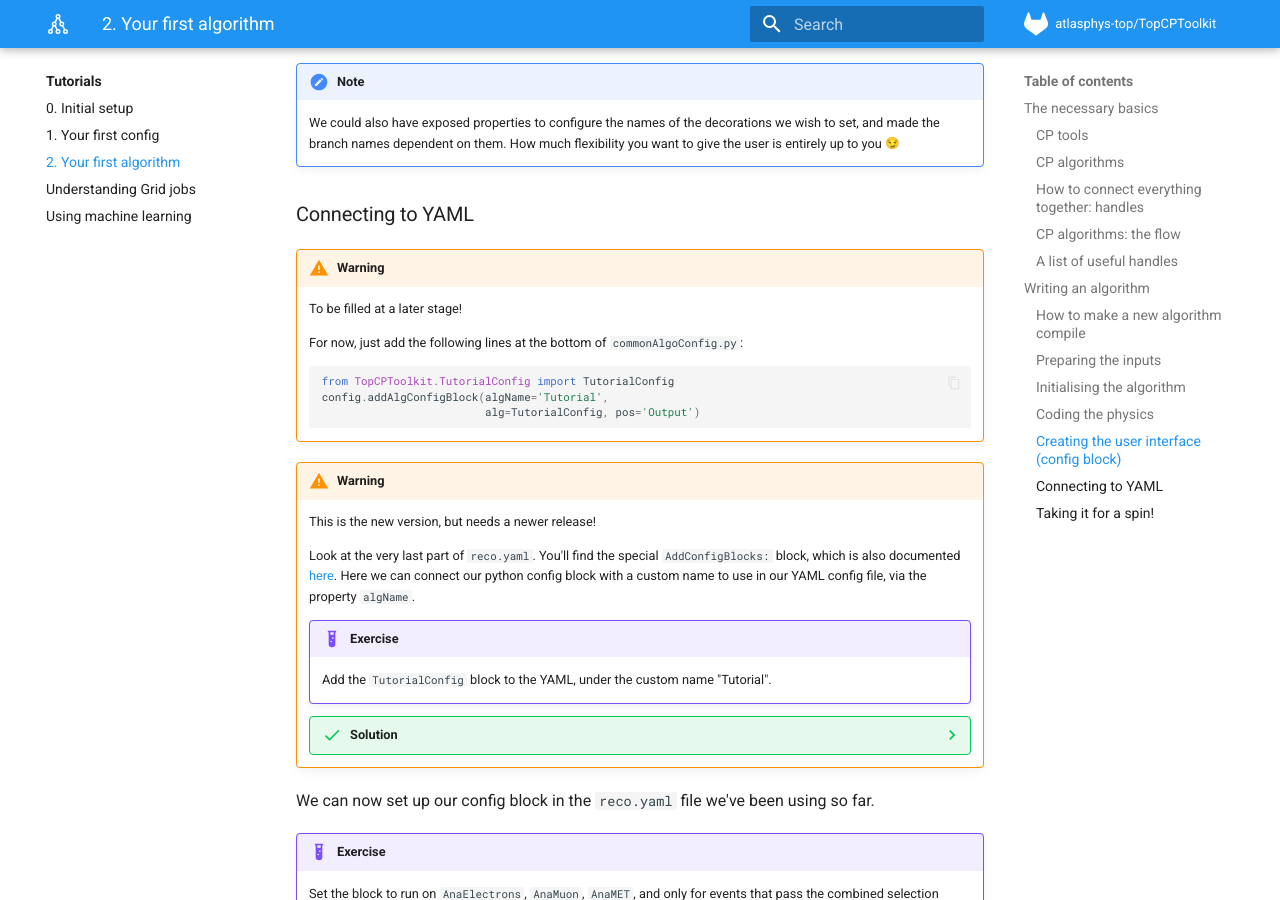
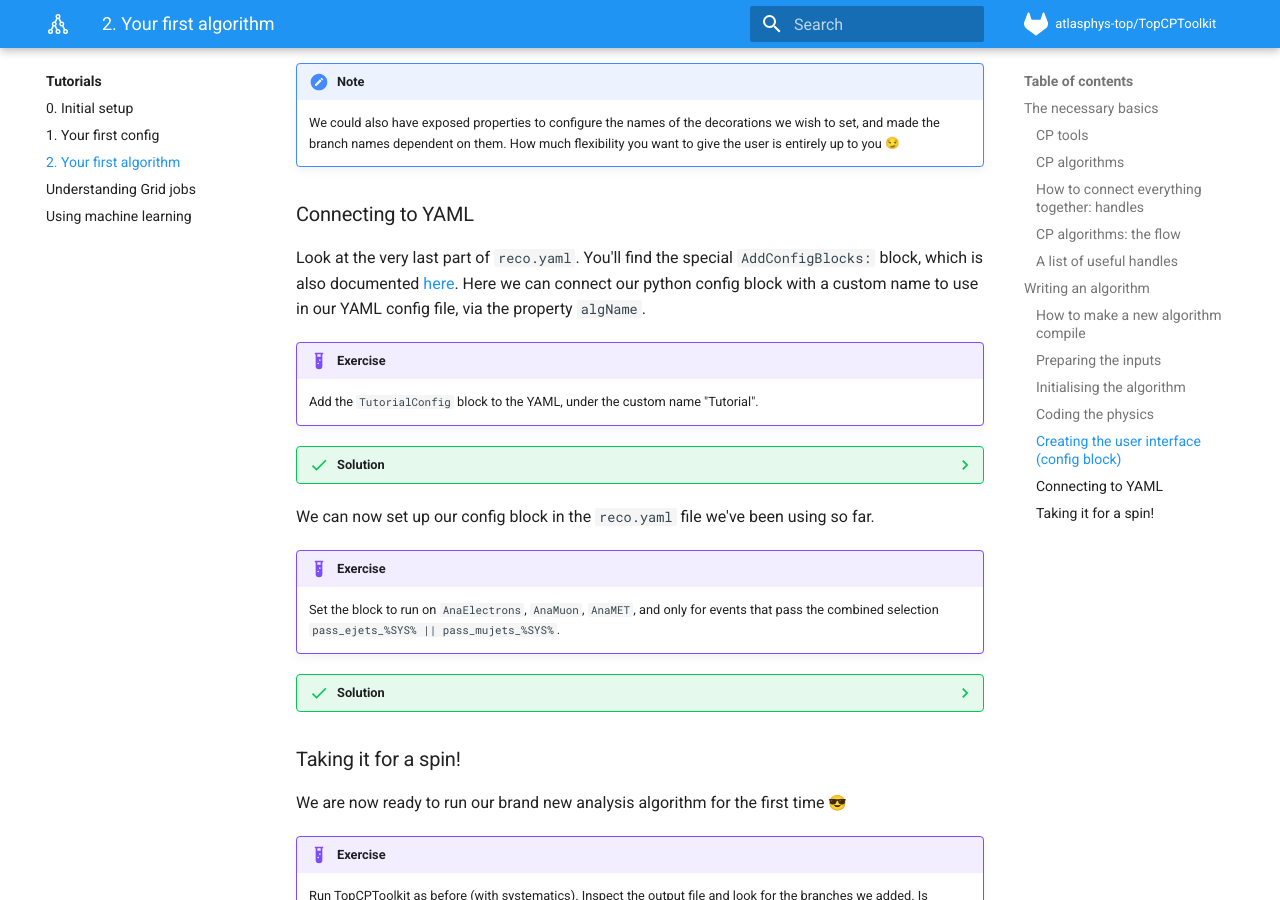
Before and after one commit to SuperNova76/TopCPToolKit, an MkDocs documentation site: the page built from docs/tutorials/write_algorithm.md, in a window 1280 px wide and 900 px high, scrolled down 10011 px. Built offline with MkDocs 1.6.1 and Material for MkDocs 9.7.7, drawn with Linux system fonts in a browser that asks for light colours; emoji names are drawn with the system emoji font; formulas are drawn with MathJax 3.

````diff
--- a/docs/tutorials/write_algorithm.md
+++ b/docs/tutorials/write_algorithm.md
@@ -437,7 +437,7 @@ You can find a skeleton of that config block in [source/TopCPToolkit/python/Tuto
 
 ??? success "Solution"
     The config block is a class `TutorialConfig`, which inherits from `ConfigBlock`.
-    It is named `TopCPToolkitTutorial` by default, and is used to set up an instance of the `top::TutorialAlg` (here called `tutorialStuff`).
+    It is used to set up an instance of the `top::TutorialAlg` (here called `tutorialStuff`).
 
     The config block itself currently has two options: a string `electrons`, which is not set by default, and will be used for the algorithm; and a completely unrelated boolean `silliness`, which prints out a message if turned on.
 
@@ -495,34 +495,21 @@ This could be left open to the user, who could map the decorations onto branches
 
 ### Connecting to YAML
 
-!!! warning
-    To be filled at a later stage!
+Look at the very last part of `reco.yaml`.
+You'll find the special `AddConfigBlocks:` block, which is also documented [here](../starting/analysis.md#registering-new-blocks-directly-in-the-yaml-config-since-analysisbase-24240).
+Here we can connect our python config block with a custom name to use in our YAML config file, via the property `algName`.
 
-    For now, just add the following lines at the bottom of `commonAlgoConfig.py`:
-    ```python
-    from TopCPToolkit.TutorialConfig import TutorialConfig
-    config.addAlgConfigBlock(algName='Tutorial',
-                             alg=TutorialConfig, pos='Output')
+!!! example "Exercise"
+    Add the `TutorialConfig` block to the YAML, under the custom name "Tutorial".
+
+??? success "Solution"
+    Add the following list element to `AddConfigBlocks:`:
+    ```yaml
+    - modulePath: 'TopCPToolkit.TutorialConfig'
+      functionName: 'TutorialConfig'
+      algName: 'Tutorial'
+      pos: 'Output'
     ```
-
-!!! warning
-    This is the new version, but needs a newer release!
-
-    Look at the very last part of `reco.yaml`.
-    You'll find the special `AddConfigBlocks:` block, which is also documented [here](../starting/analysis.md#registering-new-blocks-directly-in-the-yaml-config-since-analysisbase-24240).
-    Here we can connect our python config block with a custom name to use in our YAML config file, via the property `algName`.
-
-    !!! example "Exercise"
-        Add the `TutorialConfig` block to the YAML, under the custom name "Tutorial".
-
-    ??? success "Solution"
-        Add the following list element to `AddConfigBlocks:`:
-        ```yaml
-        - modulePath: 'TopCPToolkit.TutorialConfig'
-          functionName: 'TutorialConfig'
-          algName: 'Tutorial'
-          pos: 'Output'
-        ```
 
 We can now set up our config block in the `reco.yaml` file we've been using so far.
 
--- a/source/TopCPToolkit/share/configs/tutorial/solution.yaml
+++ b/source/TopCPToolkit/share/configs/tutorial/solution.yaml
@@ -49,6 +49,7 @@ Electrons:
     PtEtaSelection:
         minPt: 25000.0
         maxEta: 2.47
+        useClusterEta: True
 
 Muons:
   - containerName: 'AnaMuons'
````
Also changed, not shown: docs/starting/running_local.md (+1 -0 lines), docs/tutorials/setup.md (+2 -2 lines), docs/tutorials/write_config.md (+13 -10 lines).
